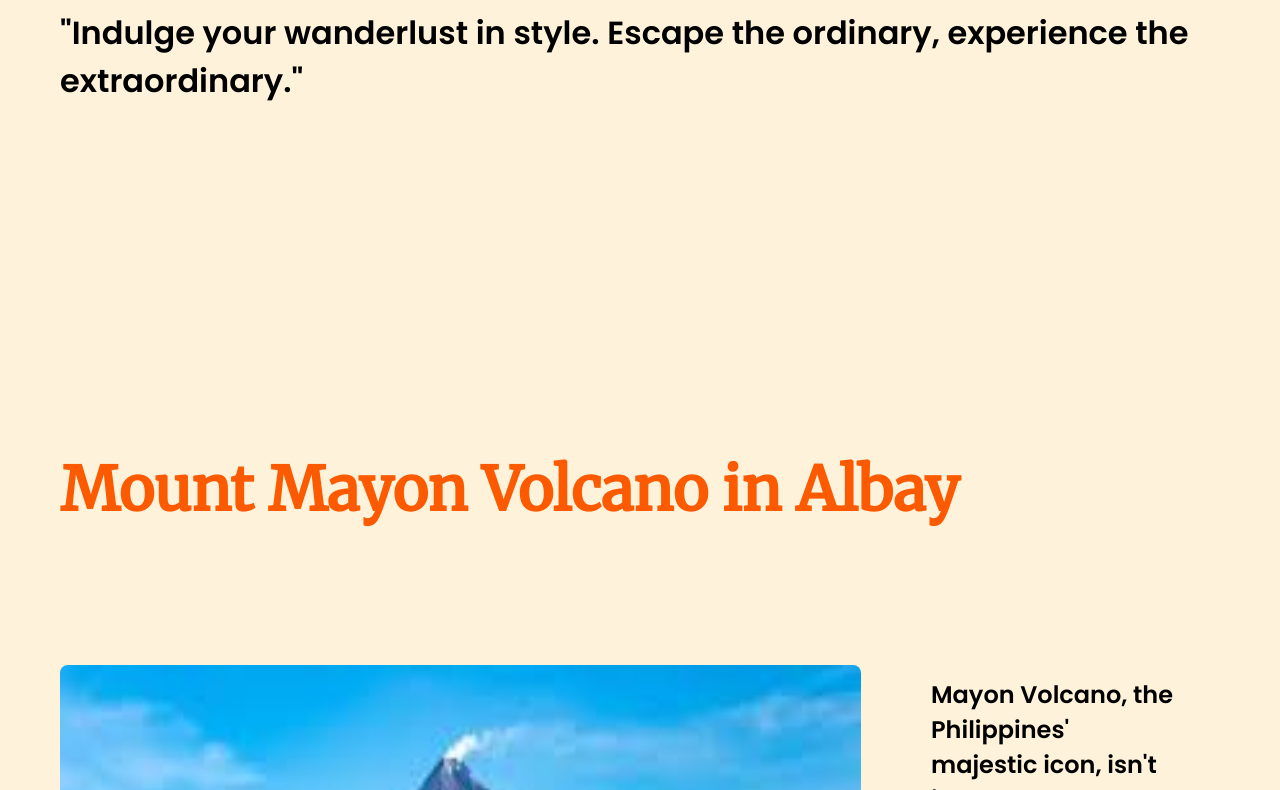
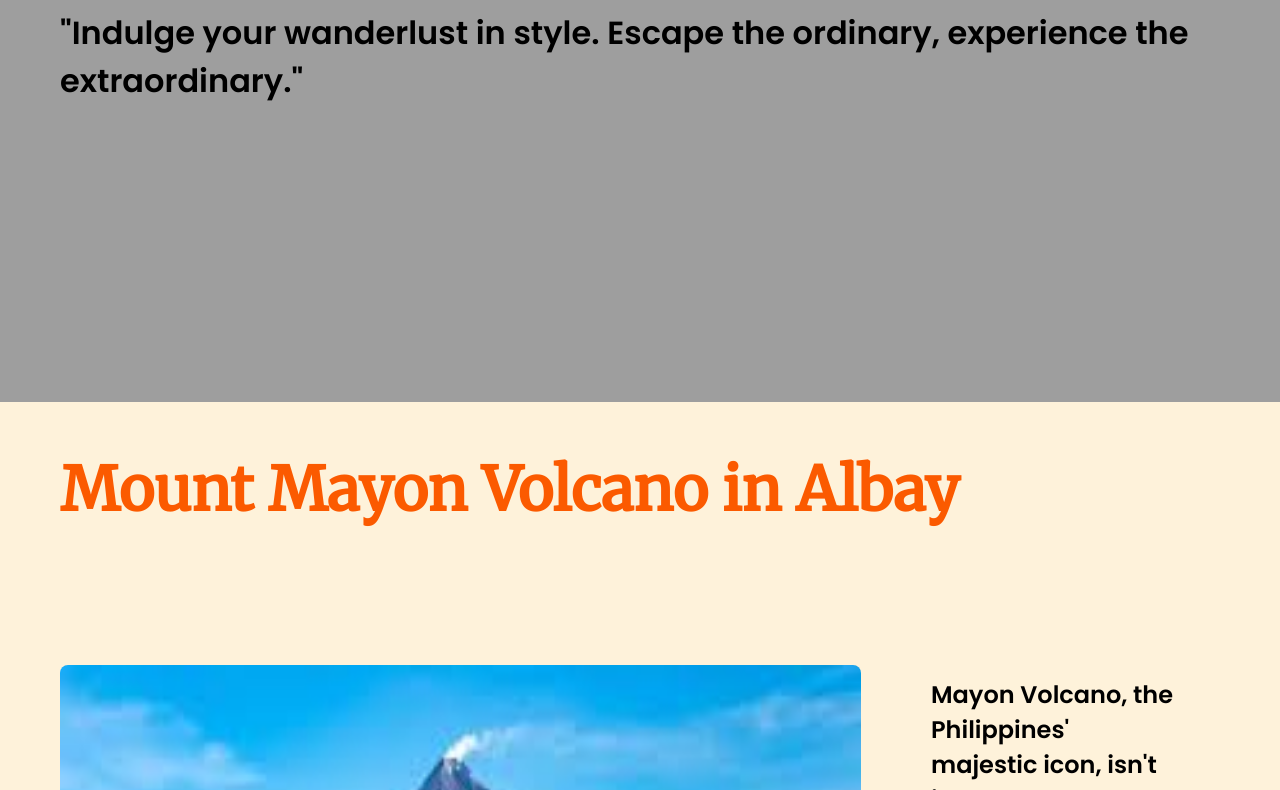
Before and after one commit to kangkongchips5000/ITC-WEBSITE6, a plain HTML site: page tourist-index.html in a window 1280 px wide. Shown: the part 448-1238 px from the top of the page. Drawn offline with Linux system fonts and the light colour scheme; the site is published under a folder, as on GitHub Pages, so addresses that start at the root find nothing; a script that the page names is missing.

Commit message:
Update tstyle.css

```diff
--- a/tstyle.css
+++ b/tstyle.css
@@ -63,7 +63,7 @@ body {
 .intro {
     width: 100vw;
     height: 750px;
-    background-image: url(/image/bg-img-intro.png);
+    background-image: url(image/bg-img-intro.png);
     background-repeat: no-repeat;
     background-size: cover;
     display: flex;
```
